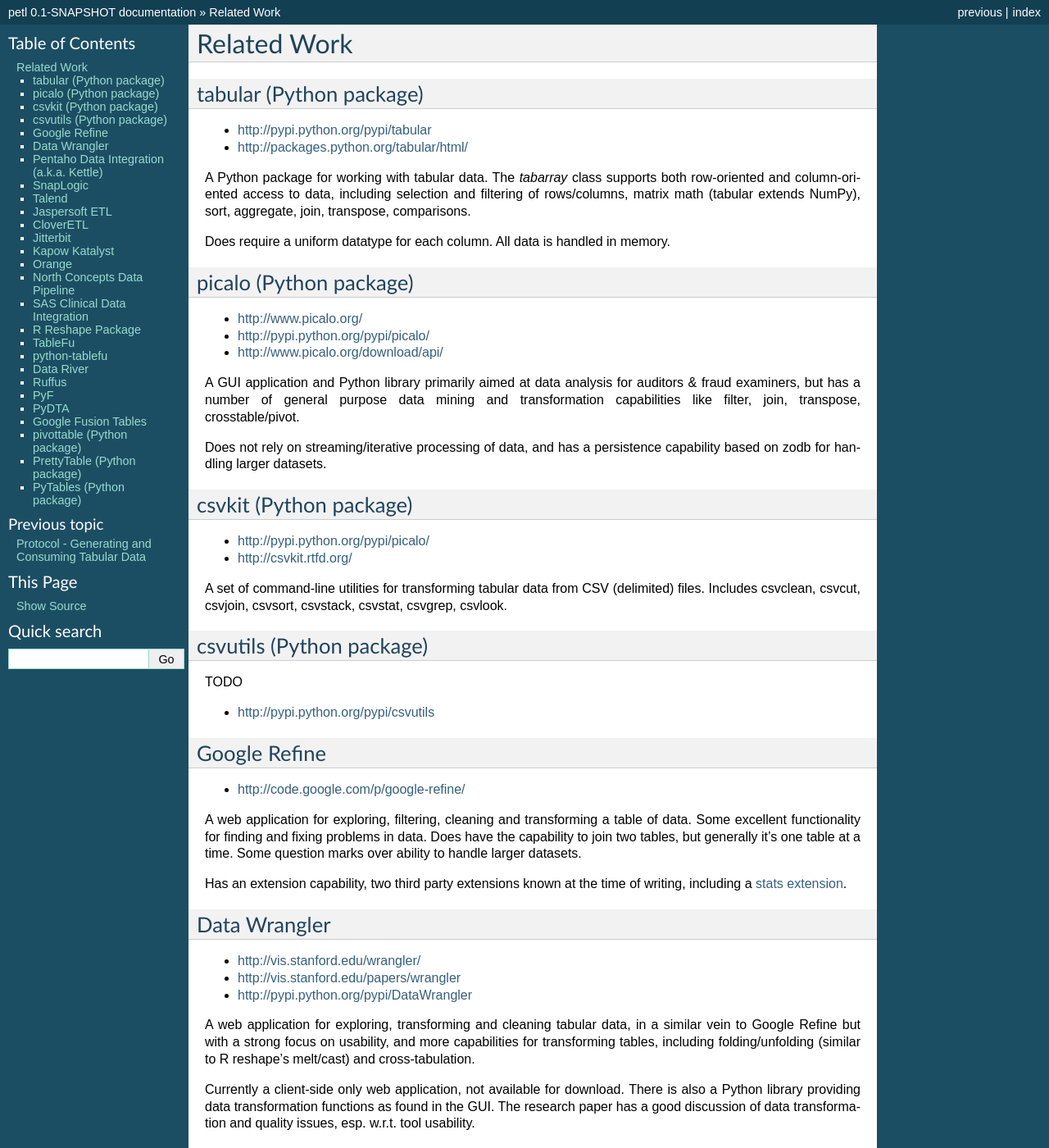
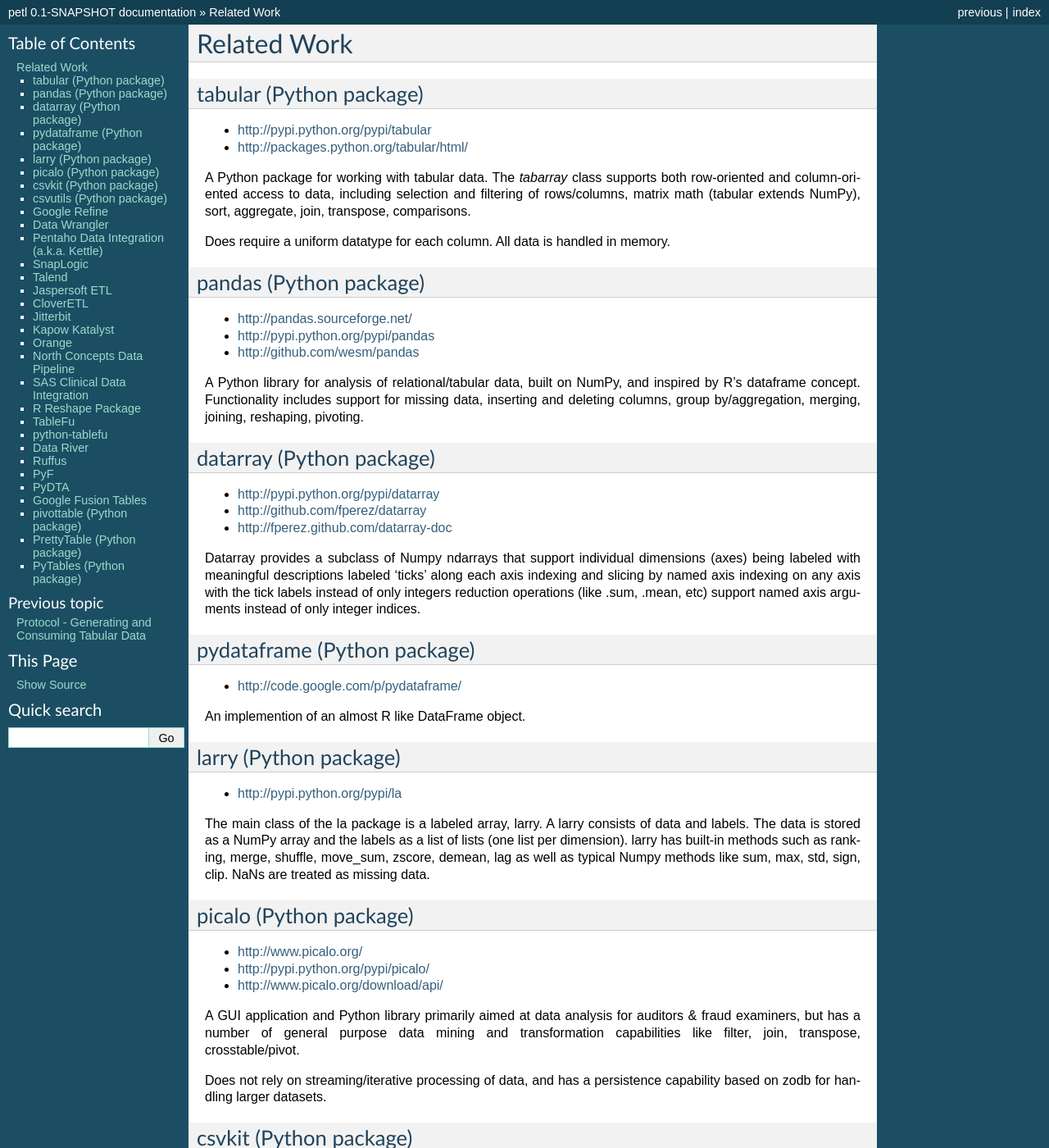
Before and after one commit to petl-developers/petl, a Sphinx documentation site: the page built from docs/related_work.txt, in a window 1280 px wide and 1400 px high. Shown: the whole window at 82% size. Built offline with Sphinx 7.4.7, drawn with Linux system fonts in a browser that asks for light colours; formulas are drawn with MathJax 3; some of the changed text lies outside the part shown.

Commit message:
added some related work

```diff
--- a/docs/related_work.txt
+++ b/docs/related_work.txt
@@ -15,6 +15,51 @@
 
 Does require a uniform datatype for each column. All data is handled
 in memory.
+
+pandas (Python package)
+-----------------------
+
+- http://pandas.sourceforge.net/
+- http://pypi.python.org/pypi/pandas
+- http://github.com/wesm/pandas
+
+A Python library for analysis of relational/tabular data, built on
+NumPy, and inspired by R's dataframe concept. Functionality includes
+support for missing data, inserting and deleting columns, group
+by/aggregation, merging, joining, reshaping, pivoting.
+
+datarray (Python package)
+-------------------------
+
+- http://pypi.python.org/pypi/datarray
+- http://github.com/fperez/datarray
+- http://fperez.github.com/datarray-doc
+
+Datarray provides a subclass of Numpy ndarrays that support individual
+dimensions (axes) being labeled with meaningful descriptions labeled
+'ticks' along each axis indexing and slicing by named axis indexing on
+any axis with the tick labels instead of only integers reduction
+operations (like .sum, .mean, etc) support named axis arguments
+instead of only integer indices.
+
+pydataframe (Python package)
+----------------------------
+
+- http://code.google.com/p/pydataframe/
+
+An implemention of an almost R like DataFrame object.
+
+larry (Python package)
+----------------------
+
+- http://pypi.python.org/pypi/la
+
+The main class of the la package is a labeled array, larry. A larry
+consists of data and labels. The data is stored as a NumPy array and
+the labels as a list of lists (one list per dimension). larry has
+built-in methods such as ranking, merge, shuffle, move_sum, zscore,
+demean, lag as well as typical Numpy methods like sum, max, std, sign,
+clip. NaNs are treated as missing data.
 
 picalo (Python package)
 -----------------------
@@ -44,9 +89,9 @@
 csvutils (Python package)
 -------------------------
 
+- http://pypi.python.org/pypi/csvutils
+
 TODO
-
-- http://pypi.python.org/pypi/csvutils
 
 Google Refine
 -------------
```
